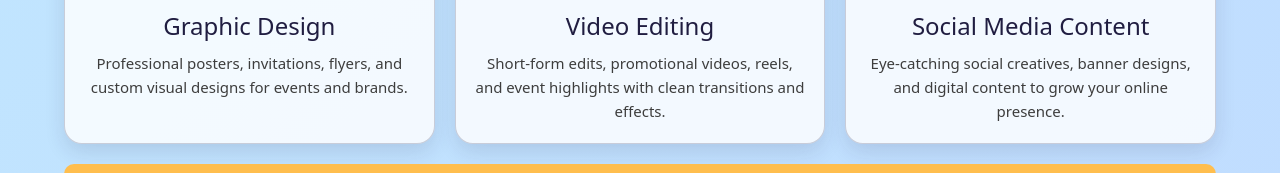
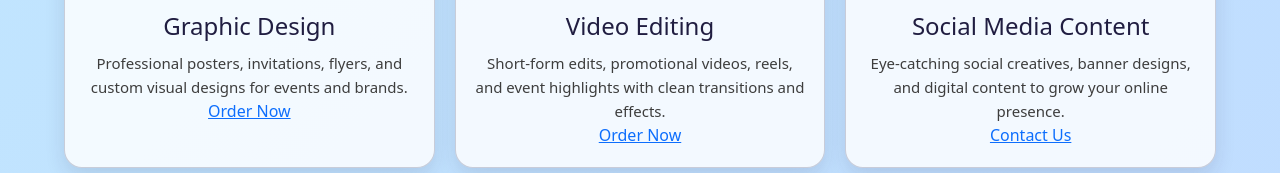
Before and after one commit to suryakantasantra28-ai/Surya-Creation-, a plain HTML site: page index.html in a window 1280 px wide. Shown: the part 865-1038 px from the top of the page. Drawn offline with nearby package versions, Linux system fonts and the light colour scheme.

Commit message:
Update index.html

```diff
--- a/index.html
+++ b/index.html
@@ -49,16 +49,19 @@
       <img src="asset/Graphic.jpg" alt="Graphic Design" class="service-card-img">
       <h3>Graphic Design</h3>
       <p>Professional posters, invitations, flyers, and custom visual designs for events and brands.</p>
+      <a class="service-order-button" href="#contact">Order Now</a>
     </div>
     <div class="service-card">
       <img src="asset/Video.jpg" alt="Video Editing" class="service-card-img">
       <h3>Video Editing</h3>
       <p>Short-form edits, promotional videos, reels, and event highlights with clean transitions and effects.</p>
+      <a class="service-order-button" href="#contact">Order Now</a>
     </div>
     <div class="service-card">
       <img src="asset/Social.jpg" alt="Social Media Content" class="service-card-img">
       <h3>Social Media Content</h3>
       <p>Eye-catching social creatives, banner designs, and digital content to grow your online presence.</p>
+      <a class="service-order-button" href="#contact">Contact Us</a>
     </div>
   </div>
   <div class="service-label" id="works">
@@ -120,7 +123,7 @@
                   d="M7.5 2h9A5.5 5.5 0 0 1 22 7.5v9a5.5 5.5 0 0 1-5.5 5.5h-9A5.5 5.5 0 0 1 2 16.5v-9A5.5 5.5 0 0 1 7.5 2Zm0 2A3.5 3.5 0 0 0 4 7.5v9A3.5 3.5 0 0 0 7.5 20h9a3.5 3.5 0 0 0 3.5-3.5v-9A3.5 3.5 0 0 0 16.5 4h-9ZM12 7a5 5 0 1 1 0 10 5 5 0 0 1 0-10Zm0 2a3 3 0 1 0 0 6 3 3 0 0 0 0-6Zm5.3-3.5a1.2 1.2 0 1 1 0 2.4 1.2 1.2 0 0 1 0-2.4Z" />
               </svg>
             </a>
-            <a href="https://www.linkedin.com/in/surya-kanta-santra-268040395" target="_blank" rel="noopener noreferrer"
+            <a  href="https://www.linkedin.com/in/surya-kanta-santra-268040395" target="_blank" rel="noopener noreferrer"
               aria-label="LinkedIn">
               <svg viewBox="0 0 24 24" aria-hidden="true">
                 <path
```
